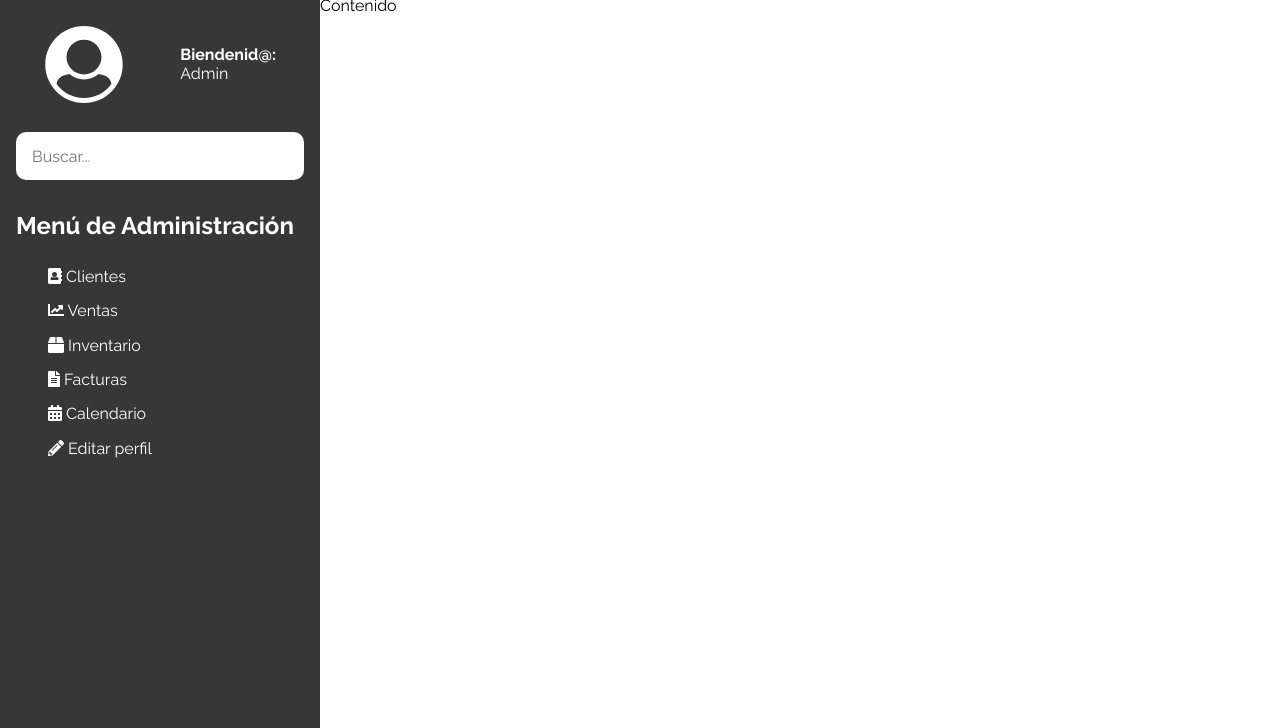
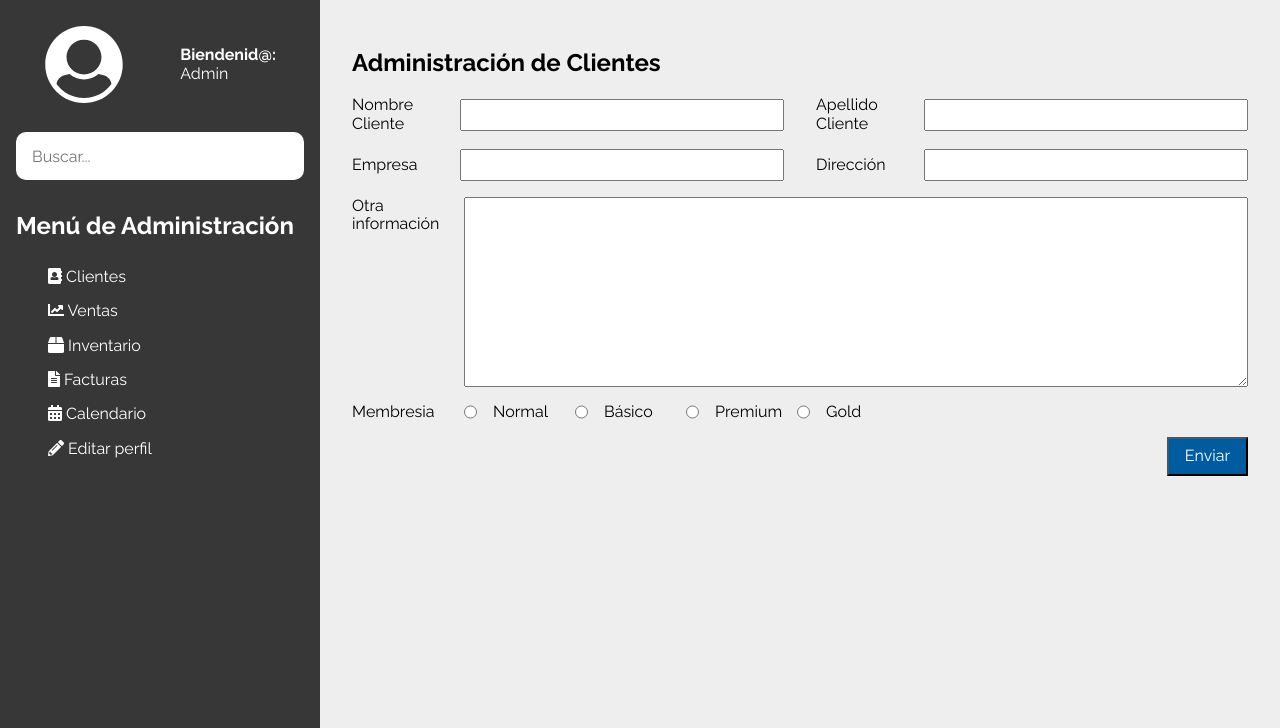
Before and after one commit to alexMercer94/admin-layout-flex-html-css, a website: page index.html in a window 1280 px wide. Shown: the part 72-800 px from the top of the page. Drawn offline with nearby package versions, Linux system fonts and the light colour scheme.

Commit message:
Added styes for Main Area

```diff
--- a/index.html
+++ b/index.html
@@ -164,7 +164,50 @@
                         </ul>
                     </div>
                 </aside>
-                <div class="contenido">Contenido</div>
+                <div class="contenido">
+                    <h2 class="encabezado">Administración de Clientes</h2>
+                    <form action="#" class="formulario">
+                        <div class="campo">
+                            <label>Nombre Cliente</label>
+                            <input type="text" />
+                        </div>
+                        <div class="campo">
+                            <label>Apellido Cliente</label>
+                            <input type="text" />
+                        </div>
+                        <div class="campo">
+                            <label>Empresa</label>
+                            <input type="text" />
+                        </div>
+                        <div class="campo">
+                            <label>Dirección</label>
+                            <input type="text" />
+                        </div>
+                        <div class="campo expandir">
+                            <label>Otra información</label>
+                            <textarea name="" id="" cols="30" rows="10"></textarea>
+                        </div>
+                        <div class="campo expandir">
+                            <label>Membresia</label>
+                            <div class="opciones">
+                                <input type="radio" id="normal" name="contact" value="normal" />
+                                <label for="normal">Normal</label>
+
+                                <input type="radio" id="basico" name="contact" value="basico" />
+                                <label for="basico">Básico</label>
+
+                                <input type="radio" id="premium" name="contact" value="premium" />
+                                <label for="premium">Premium</label>
+
+                                <input type="radio" id="gold" name="contact" value="gold" />
+                                <label for="gold">Gold</label>
+                            </div>
+                        </div>
+                        <div class="campo enviar expandir">
+                            <input type="submit" class="boton" value="Enviar" />
+                        </div>
+                    </form>
+                </div>
             </main>
         </div>
         <script src="js/app.js" defer></script>
--- a/scss/_custom.scss
+++ b/scss/_custom.scss
@@ -10,6 +10,7 @@ html {
 body {
     font-family: $fuente_principal;
     height: 100%;
+    background-color: $gris;
 }
 img {
     max-width: 100%;
@@ -188,3 +189,62 @@ img {
         }
     }
 }
+
+.contenido {
+    flex: 1;
+    padding: 2rem;
+}
+
+.formulario {
+    display: flex;
+    flex-wrap: wrap;
+    justify-content: space-between;
+    .campo {
+        flex: 0 0 100%;
+
+        @include tablet {
+            flex: 0 0 calc(50% - 1rem);
+        }
+
+        display: flex;
+        margin-bottom: 1rem;
+        align-items: center;
+
+        &.expandir {
+            flex: 0 0 calc(100%);
+            align-items: flex-start;
+            label {
+                flex: 0 0 12.5%;
+            }
+
+            textarea {
+                flex: 1;
+            }
+        }
+
+        label {
+            flex: 0 0 25%;
+        }
+
+        input[type='text'] {
+            flex: 0 0 75%;
+            height: 2rem;
+        }
+
+        .opciones {
+            display: flex;
+            flex: 1;
+            label {
+                padding-left: 1rem;
+            }
+        }
+
+        &.enviar {
+            display: flex;
+            justify-content: flex-end;
+            .boton {
+                @include boton($primario);
+            }
+        }
+    }
+}
```
Also changed, not shown: css/app.css.
